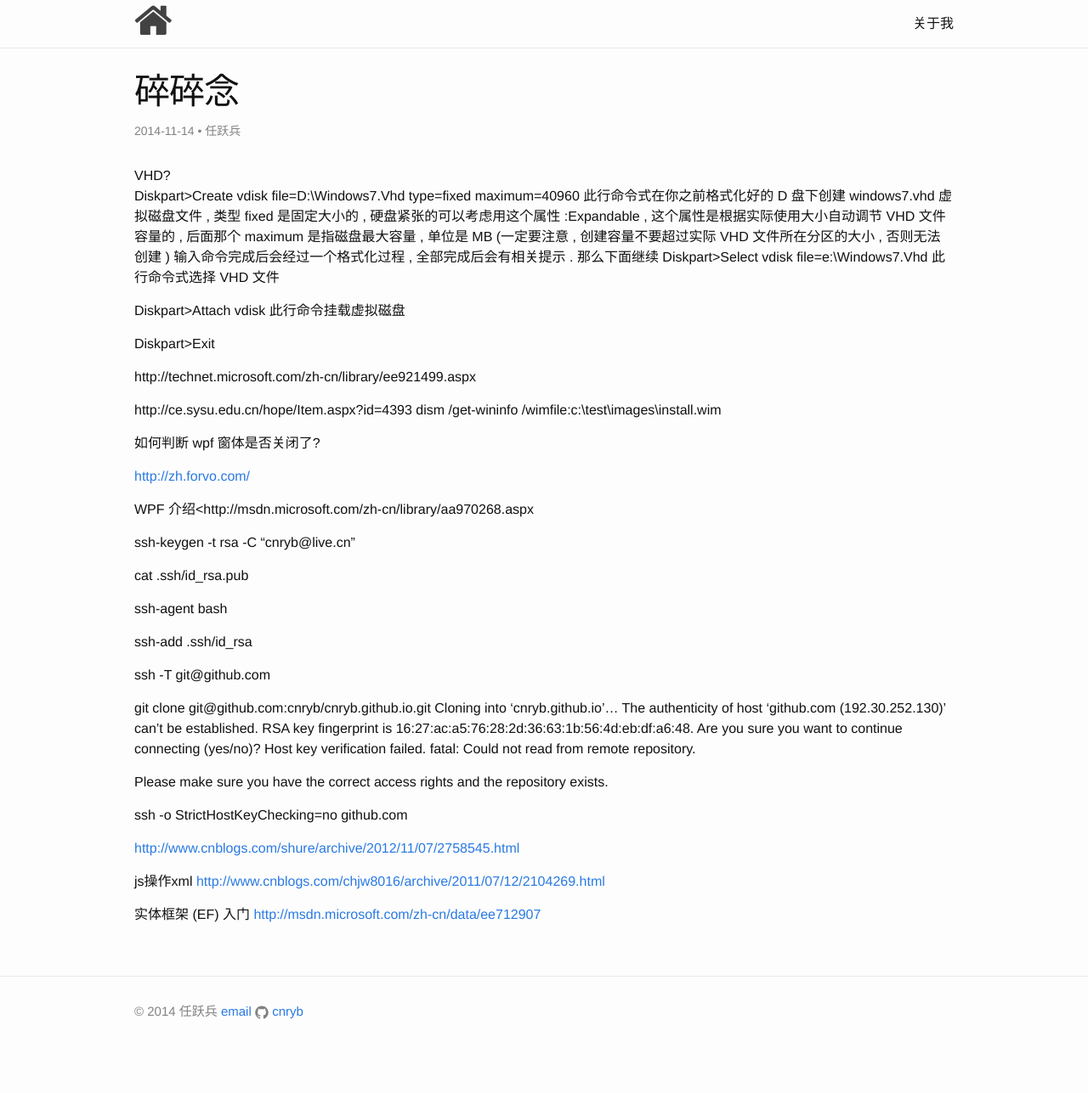
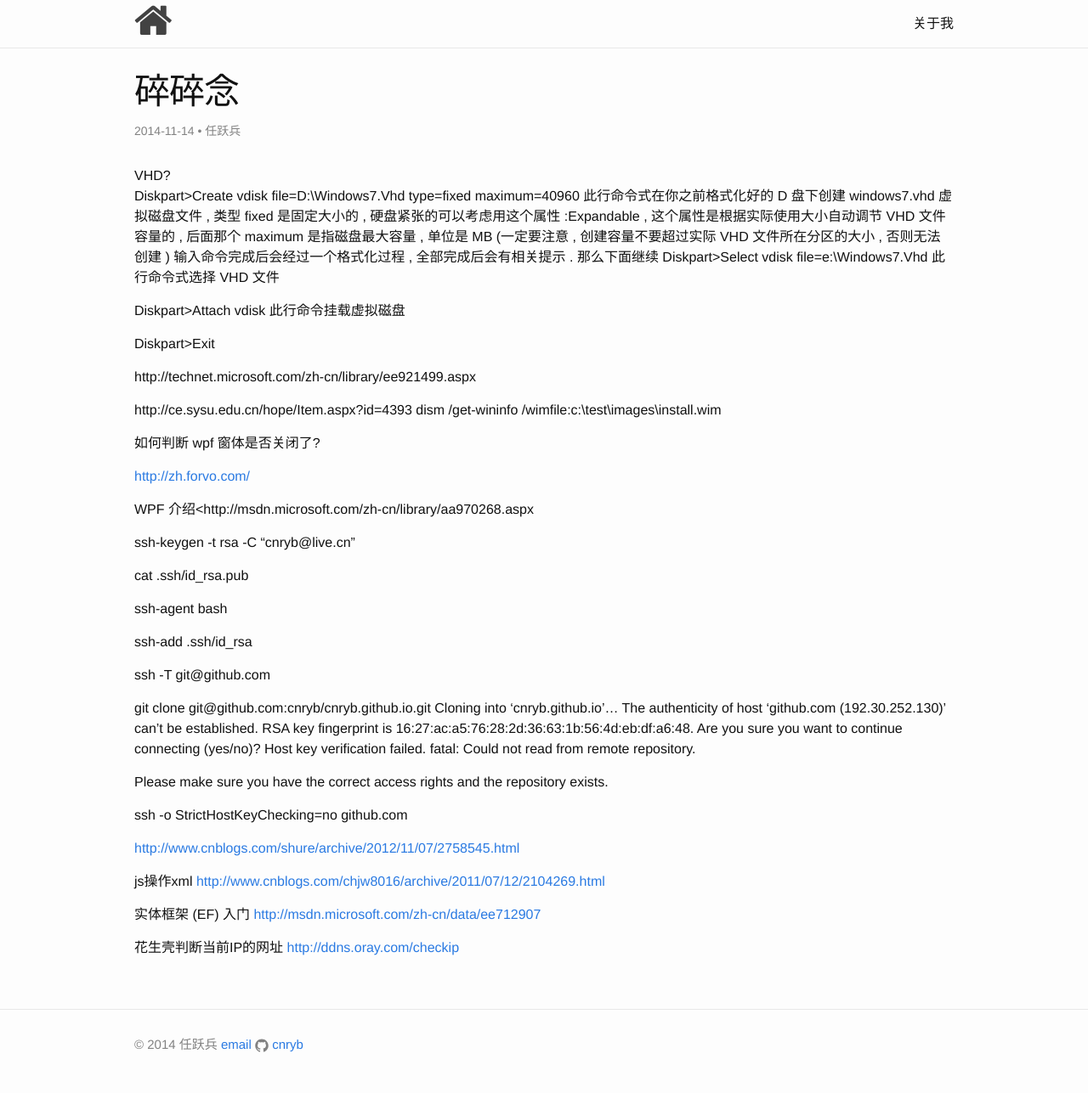
Before and after one commit to cnryb/cnryb.github.io, a Jekyll site: the page built from _posts/2014-11-03-碎碎念.md, in a window 1280 px wide. Shown: the whole page at 85% size. Built offline with Jekyll 4.4.1, drawn with Linux system fonts in a browser that asks for light colours; nearby versions of some CDN libraries; comment, search, counter and statistics services are not loaded; before the commit the page ends 1248 px from its top, so only the background shows below that.

Commit message:
花生壳判断当前IP的网址

```diff
--- a/_posts/2014-11-03-碎碎念.md
+++ b/_posts/2014-11-03-碎碎念.md
@@ -30,6 +30,7 @@ dism /get-wininfo /wimfile:c:\test\images\install.wim
 如何判断 wpf 窗体是否关闭了?
 
 <http://zh.forvo.com/>
+
 
 
 WPF 介绍<http://msdn.microsoft.com/zh-cn/library/aa970268.aspx
@@ -66,3 +67,8 @@ js操作xml
 
 
 实体框架 (EF) 入门 <http://msdn.microsoft.com/zh-cn/data/ee712907>
+
+
+
+花生壳判断当前IP的网址
+<http://ddns.oray.com/checkip>
```
